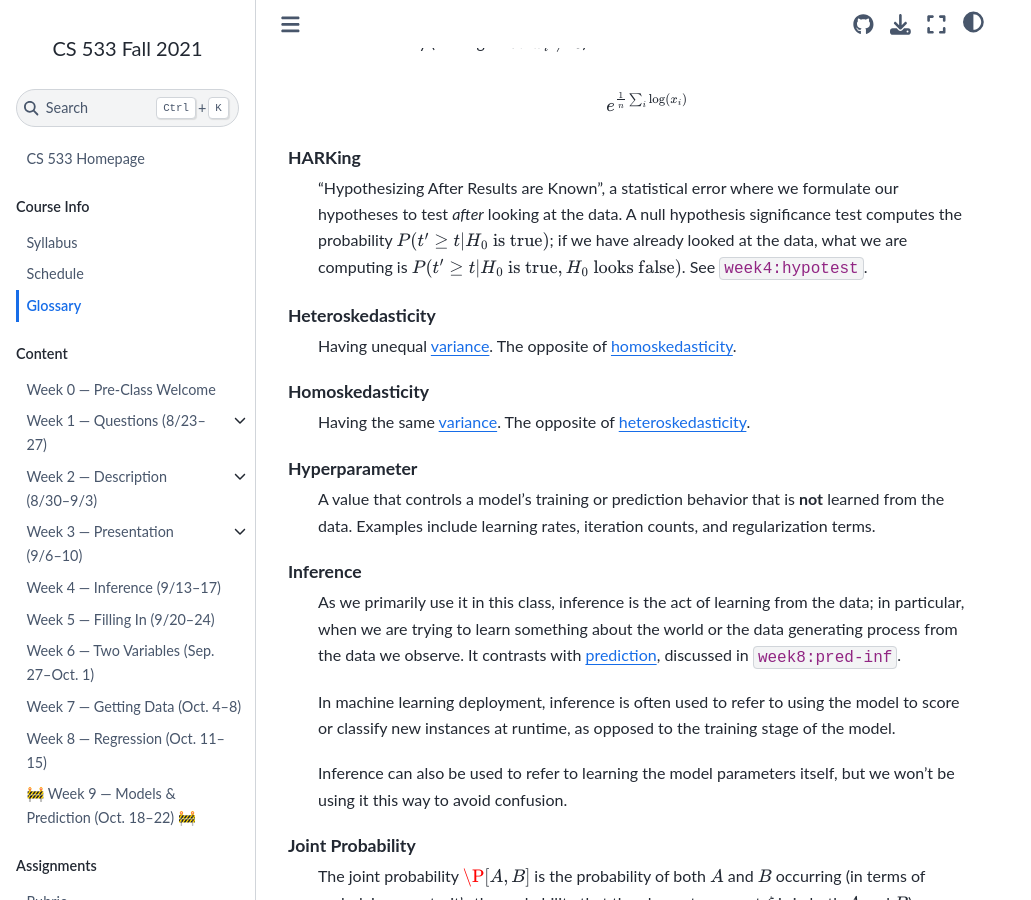
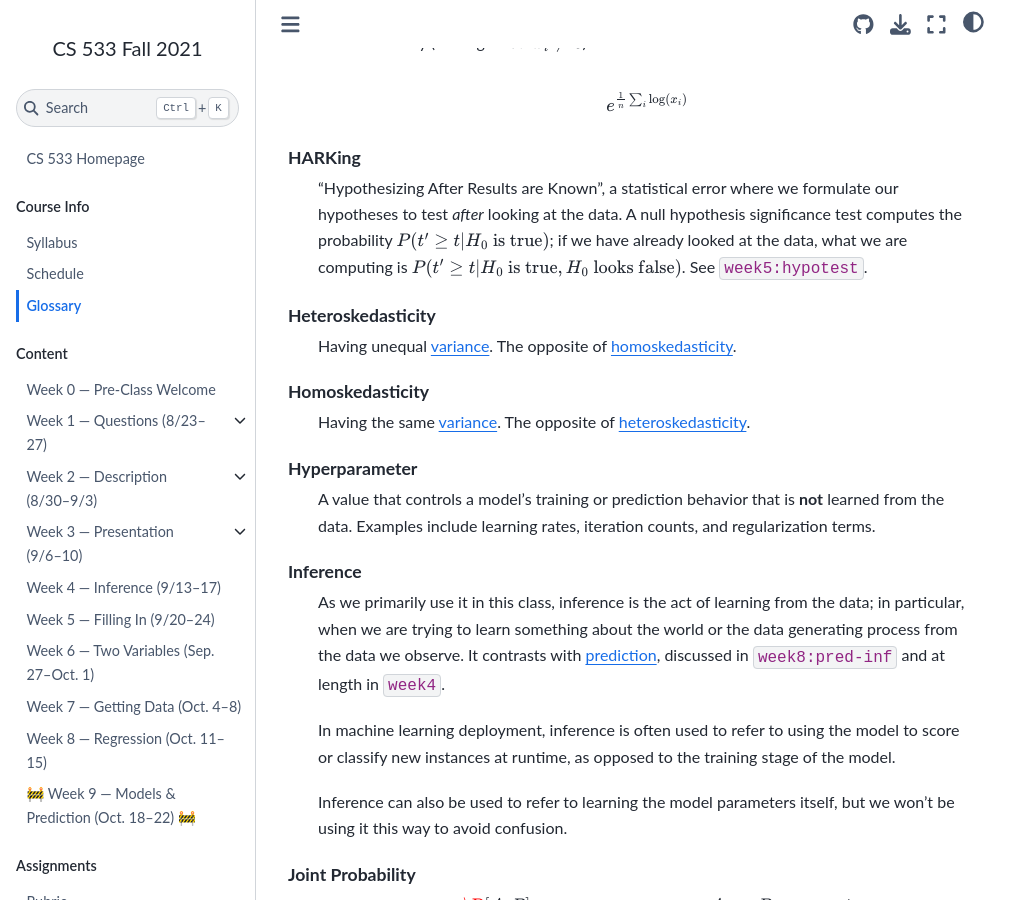
Before and after one commit to mdekstrand/cs533-web, a Jupyter Book: the page built from glossary.md, in a window 1280 px wide and 900 px high, scrolled down 5069 px. Shown: the whole window, without its empty margins (0-1031 px from the left). Built offline with Jupyter Book 1.0.4 settings and Sphinx 7.4.7 and the Sphinx Book theme 1.1.4, drawn with Linux system fonts in a browser that asks for light colours; pages that are not in the unit, such as notebooks, are missing from menus; cross-references to code outside the pages are shown as plain code; a style sheet for code colours, icons or effects is not loaded; some of the changed text lies outside the part shown.

Commit message:
fix broken links

```diff
--- a/glossary.md
+++ b/glossary.md
@@ -169,7 +169,7 @@ HARKing
     at the data.  A {term}`null hypothesis significance test` computes the probability
     $P(t' \ge t | H_0 \text{ is true})$; if we have already looked at the data, what we are computing is
     $P(t' \ge t | H_0 \text{ is true}, H_0 \text{ looks false})$.
-    See {video}`week4:hypotest`.
+    See {video}`week5:hypotest`.
 
 Heteroskedasticity
     Having unequal {term}`variance`.  The opposite of {term}`homoskedasticity`.
@@ -182,7 +182,7 @@ Hyperparameter
     Examples include learning rates, iteration counts, and regularization terms.
 
 Inference
-    As we primarily use it in this class, inference is the act of learning from the data; in particular, when we are trying to learn something about the world or the data generating process from the data we observe.  It contrasts with {term}`prediction`, discussed in {video}`week8:pred-inf`.
+    As we primarily use it in this class, inference is the act of learning from the data; in particular, when we are trying to learn something about the world or the data generating process from the data we observe.  It contrasts with {term}`prediction`, discussed in {video}`week8:pred-inf` and at length in {module}`week4`.
 
     In machine learning deployment, inference is often used to refer to using the model to score or classify new instances at runtime, as opposed to the training stage of the model.
 
@@ -322,7 +322,7 @@ $p$-value
 
     Typically the null hypothesis is an appropriate formalization of “nothing interesting”, so the *p*-value is the probability of seeing an effect as large as the one observed if there is no true effect to observe.
 
-    Discussed in {video}`week4:hypotest`.
+    Discussed in {video}`week5:hypotest`.
 
 Random variable
     A variable that takes on random values, usually as the result of a random process or because we are using randomness and probability to model uncertainty about the variable's actual value in any particular case.  For our purposes, random variables may be discrete (integer-valued) or continuous (real-valued), but are always numeric.  We denote random variables with capital letters ($X$).  A single sample is an observation of a random variable.
@@ -406,7 +406,7 @@ Standardization
     2. Two-sample independent *t*-test that tests whether the means of two independent samples are the same.  $H_0: \mu_1 = \mu_2$
     3. Paired *t*-test that tests, for a sample of paired observations, whether the mean difference between observations for each sample is zero (the measurements are, on average, the same).  $H_0: \mu_{x_{i1} - x_{i2}} = 0$
 
-    Discussed in {video}`week4:hypotest`, {video}`week5:t-test`, and associated readings.
+    Discussed in {video}`week5:hypotest`, {video}`week5:t-test`, and associated readings.
 
 Variance
     A measure of the spread of a random variable (which may be observable quantities in the population).
```
Also changed, not shown: week4/index.md (+2 -2 lines).
